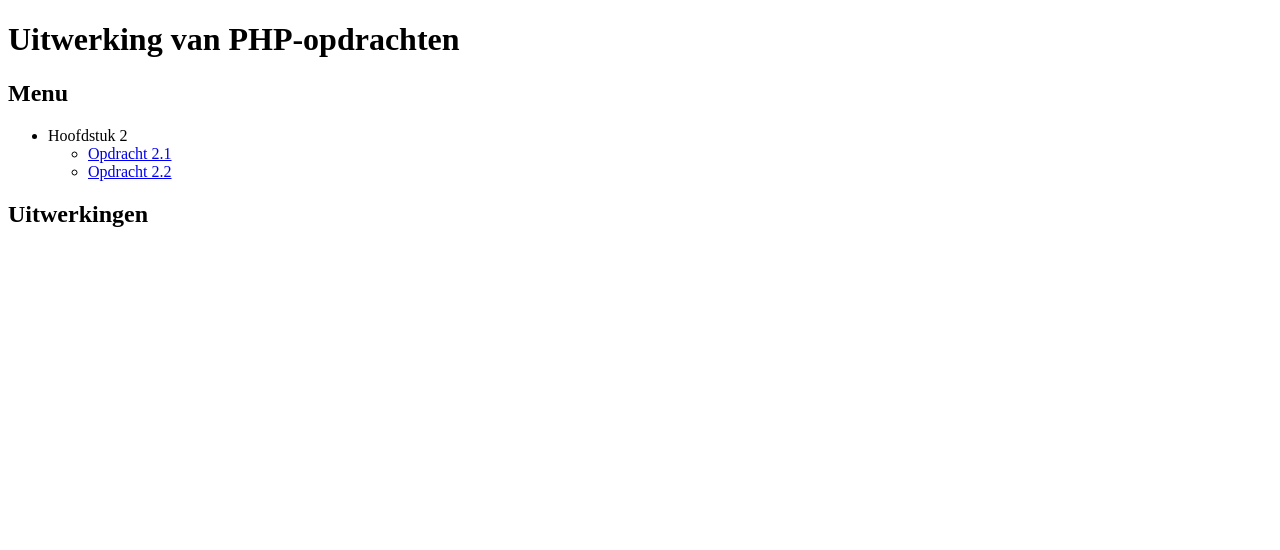
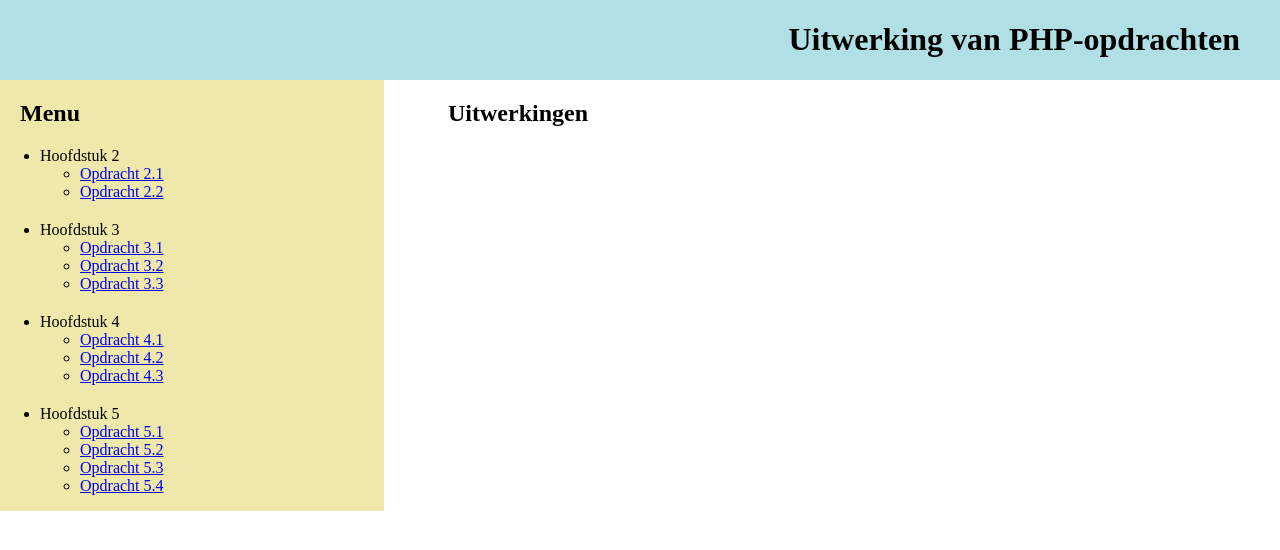
Before and after one commit to w1-DoelenJarno/phpopdrachten, a PHP site: page / in a window 1280 px wide. Shown: the top 550 px of the page. Run offline with PHP 8.4, Linux system fonts and the light colour scheme.

Commit message:
CSS toegevoegd, opdracht 2.1 en 2.2 aangepast aan de eisen

```diff
--- a/index.php
+++ b/index.php
@@ -9,12 +9,13 @@
 <!DOCTYPE html>
 <html lang="en">
 <head>
-    <meta name="description" content="">
-    <meta name="keywords" content="">
+    <meta name="description" content="Index php opdrachten">
+    <meta name="keywords" content="PHP">
     <meta charset="utf-8">
     <link href="style.css" rel="stylesheet" type="text/css">
-    <script src="" defer></script>
+    <script src="#" defer></script>
     <title>
+        Index
     </title>
 </head>
 <body>
@@ -22,9 +23,9 @@
     <h1><?php echo "Uitwerking van PHP-opdrachten"; ?></h1>
 </header>
 <aside>
-    <h2>Menu</h2>
+    <h2 class="menu">Menu</h2>
     <ul>
-        <li>Hoofdstuk 2
+        <li class="chapter">Hoofdstuk 2
             <ul>
                 <li>
                     <a href="hoofdstuk2/opdracht2.1.php">Opdracht 2.1</a>
@@ -34,6 +35,46 @@
                 </li>
             </ul>
         </li>
+        <li class="chapter">Hoofdstuk 3
+            <ul>
+                <li>
+                    <a href="#">Opdracht 3.1</a>
+                </li>
+                <li>
+                    <a href="#">Opdracht 3.2</a>
+                </li>
+                <li>
+                    <a href="#">Opdracht 3.3</a>
+                </li>
+            </ul>
+        </li>
+        <li  class="chapter">Hoofdstuk 4
+            <ul>
+                <li>
+                    <a href="#">Opdracht 4.1</a>
+                </li>
+                <li>
+                    <a href="#">Opdracht 4.2</a>
+                </li>
+                <li>
+                    <a href="#">Opdracht 4.3</a>
+                </li>
+            </ul>
+        </li>
+        <li  class="chapter">Hoofdstuk 5
+            <ul>
+                <li>
+                    <a href="#">Opdracht 5.1</a>
+                </li>
+                <li>
+                    <a href="#">Opdracht 5.2</a>
+                </li>
+                <li>
+                    <a href="#">Opdracht 5.3</a>
+                </li>                <li>
+                    <a href="#">Opdracht 5.4</a>
+                </li>
+            </ul>
     </ul>
 </aside>
 <main id="wrapper">
--- a/style.css
+++ b/style.css
@@ -0,0 +1,39 @@
+body {
+    margin: 0;
+    padding: 0;
+}
+
+header {
+    display: block;
+    float: left;
+    width: 100%;
+    background-color: powderblue;
+    text-align: right;
+}
+
+.menu {
+    margin-left: 20px;
+}
+
+h1 {
+    padding-right: 40px;
+}
+
+aside {
+    display: inline-block;
+    position: relative;
+    width: 30%;
+    height: 100%;
+    background-color: palegoldenrod;
+}
+
+main {
+    display: inline-block;
+    width: 65%;
+    float: right;
+    margin-left: 5px;
+}
+
+.chapter {
+    margin-top: 20px;
+}
```
Also changed, not shown: hoofdstuk2/opdracht2.1.php (+20 -6 lines), hoofdstuk2/opdracht2.2.php (+21 -3 lines).
